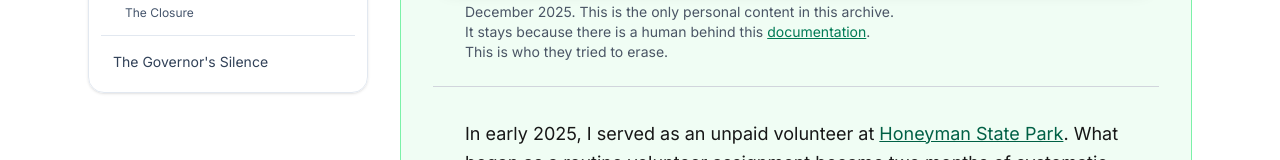
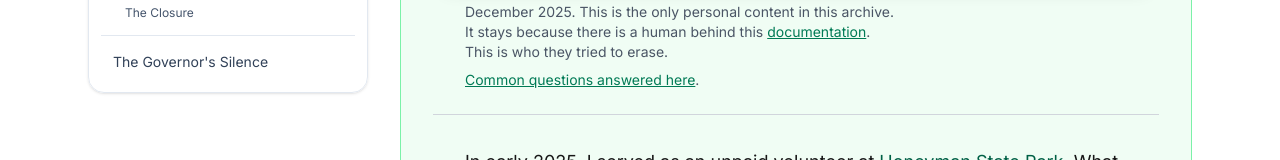
Before and after one commit to rswfire/rswfire.oprd, a Next.js app: page / in a window 1280 px wide. Shown: the part 755-915 px from the top of the page. Built offline with nearby package versions, Linux system fonts and the light colour scheme.

Commit message:
Updated Index.tsx

```diff
--- a/app/(archive)/page.tsx
+++ b/app/(archive)/page.tsx
@@ -27,6 +27,7 @@ export default function OverviewPage() {
                     <div>December 2025. This is the only personal content in this archive.</div>
                     <div>It stays because there is a human behind this <Link href="/evidence" className="text-emerald-700 underline hover:text-emerald-600">documentation</Link>.</div>
                     <div>This is who they tried to erase.</div>
+                    <div className="mt-2"><Link href="/faq" className="text-emerald-700 underline hover:text-emerald-600">Common questions answered here</Link>.</div>
                 </div>
 
                 <hr className="my-6 border-t border-gray-300" />
```
